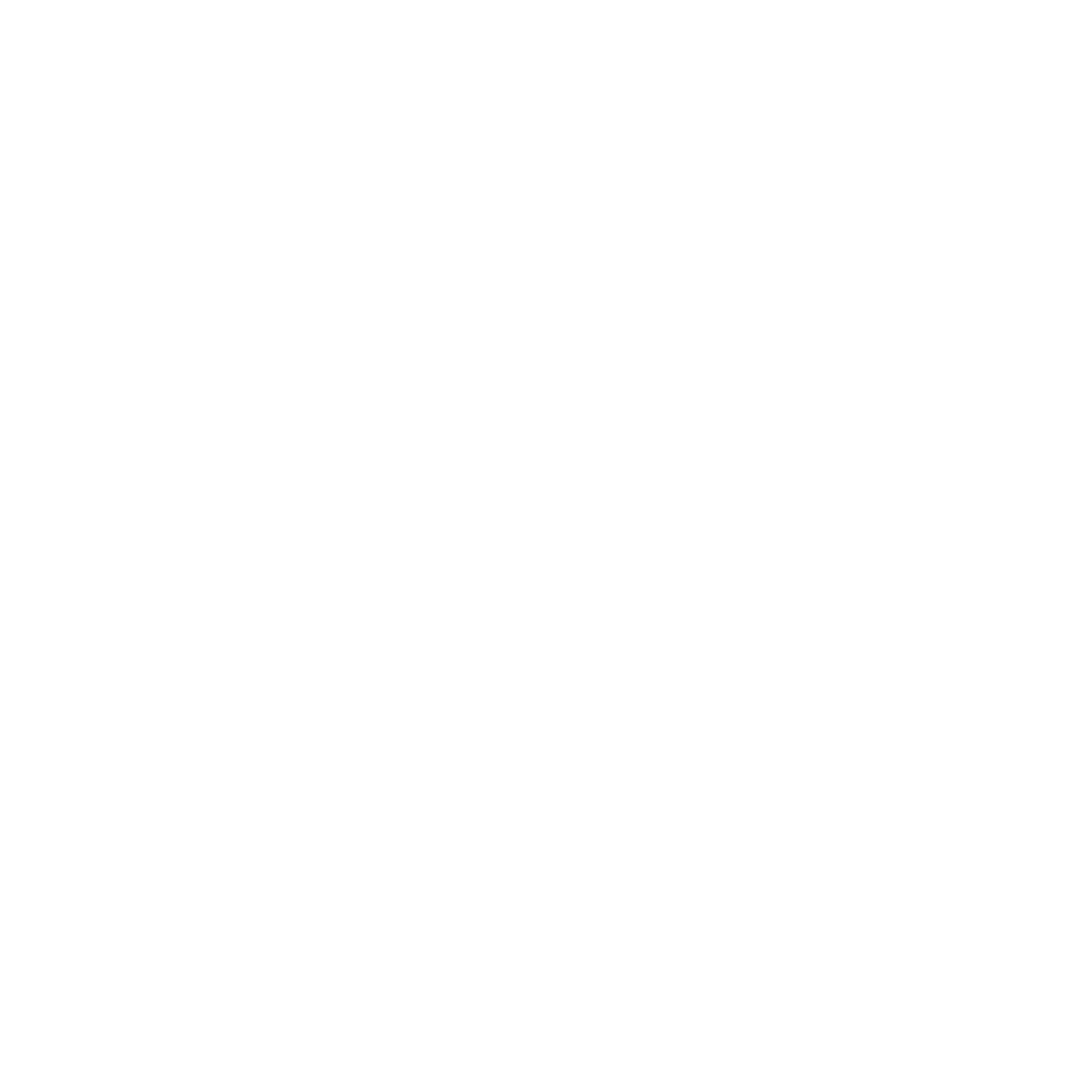
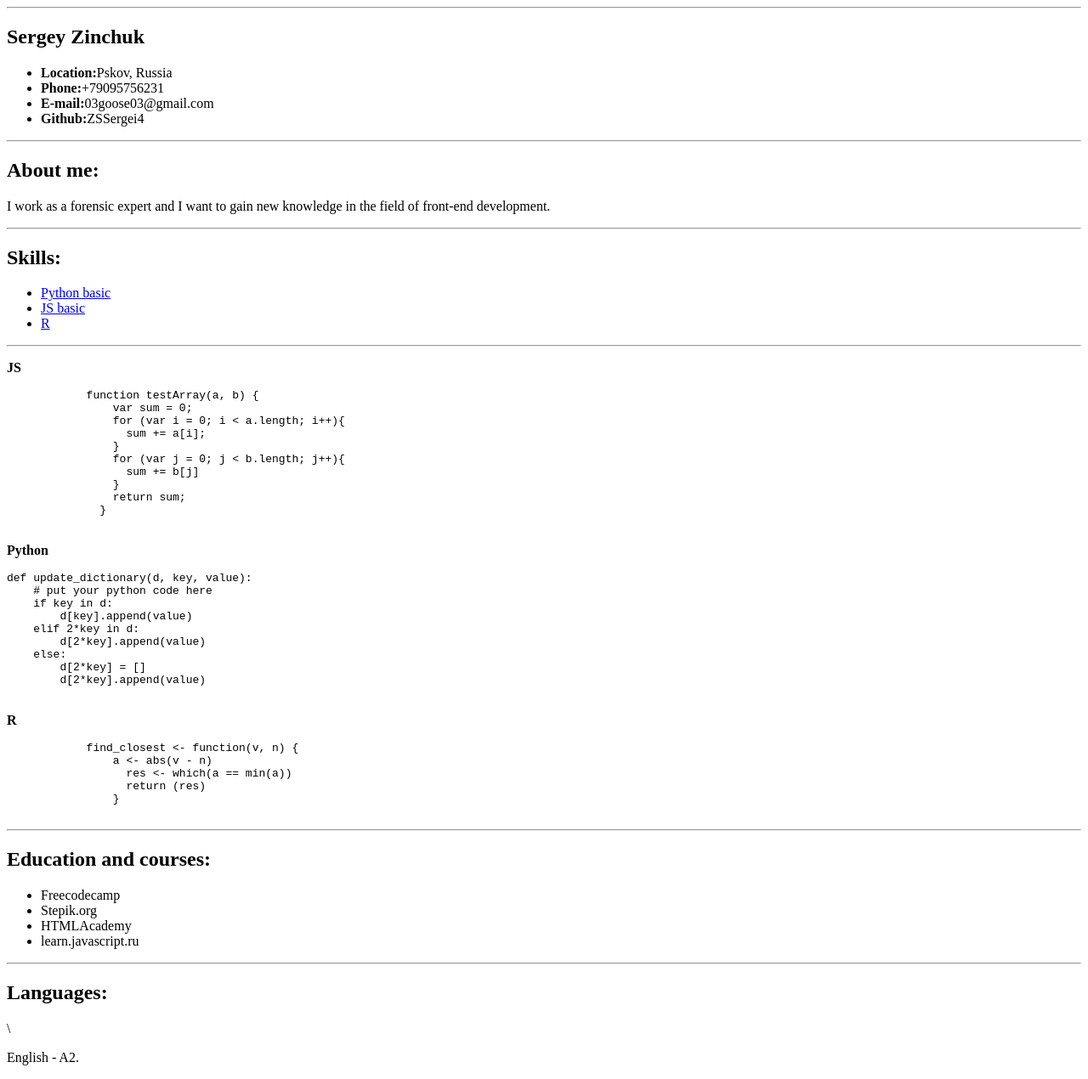
Before and after one commit to ZSSergei4/rsschool-cv, a plain HTML site: page index.html in a window 1280 px wide. Shown: the whole page at 85% size. Before the commit the page ends 800 px from the top, so only its background shows below. Drawn offline with Linux system fonts and the light colour scheme.

Commit message:
update: complete index file

```diff
--- a/index.html
+++ b/index.html
@@ -4,9 +4,86 @@
     <meta charset="UTF-8">
     <meta http-equiv="X-UA-Compatible" content="IE=edge">
     <meta name="viewport" content="width=device-width, initial-scale=1.0">
-    <title>Document</title>
+    <title>CV</title>
 </head>
 <body>
+    <hr>
+    <section class="personal">
+        <h1>Sergey Zinchuk</h1>
+    <ul>
+        <li><strong>Location:</strong>Pskov, Russia</li>
+        <li><strong>Phone:</strong>+79095756231</li>
+        <li><strong>E-mail:</strong>03goose03@gmail.com</li>
+        <li><strong>Github:</strong>ZSSergei4</li>
+    </ul>
+    </section>
+    <hr>
+    <section class="about">
+        <h2>About me:</h2>
+    <p>I work as a forensic expert and I want to gain new knowledge in the field of front-end development.</p>
+    </section>
 
-</body>
+    <hr>
+    <section class="skills">
+        <h2>Skills:</h2>
+            <ul>
+                <li><a href="https://stepik.org/cert/20383">Python basic</a></li>
+                <li><a href="https://stepik.org/cert/64173">JS basic</a></li>
+                <li> <a href="https://stepik.org/cert/190777">R</a></li>
+            </ul>
+    </section>
+    <hr>
+    <section class="code">
+        <p><strong>JS</strong></p>
+        <pre>
+            function testArray(a, b) {
+                var sum = 0;
+                for (var i = 0; i < a.length; i++){
+                  sum += a[i];
+                }
+                for (var j = 0; j < b.length; j++){
+                  sum += b[j]
+                }
+                return sum;
+              }
+        </pre>
+        <p><strong>Python</strong></p>
+        <pre>
+def update_dictionary(d, key, value):
+    # put your python code here
+    if key in d:
+        d[key].append(value)
+    elif 2*key in d:
+        d[2*key].append(value)
+    else:
+        d[2*key] = []
+        d[2*key].append(value)
+        </pre>
+        <p><strong>R</strong></p>
+        <pre>
+            find_closest <- function(v, n) {
+                a <- abs(v - n)
+                  res <- which(a == min(a))
+                  return (res)
+                }
+        </pre>
+    </section>
+    <hr>
+    <section class="courses">
+        <h2>Education and courses:</h2>
+        <ul>
+            <li>Freecodecamp</li>
+            <li>Stepik.org</li>
+            <li>HTMLAcademy</li>
+            <li>learn.javascript.ru</li>
+        </ul>
+    </section>
+    <hr>
+    <section>
+        <h2>Languages:</h2>\
+        <p>
+            English - A2.
+        </p>
+    </section>
+ </body>
 </html>
```
